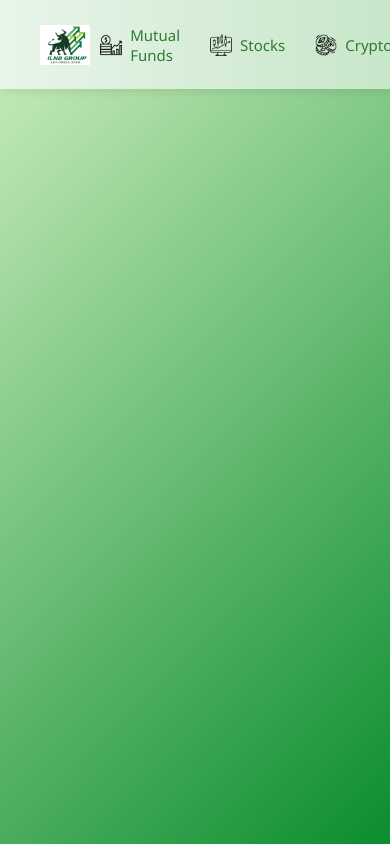
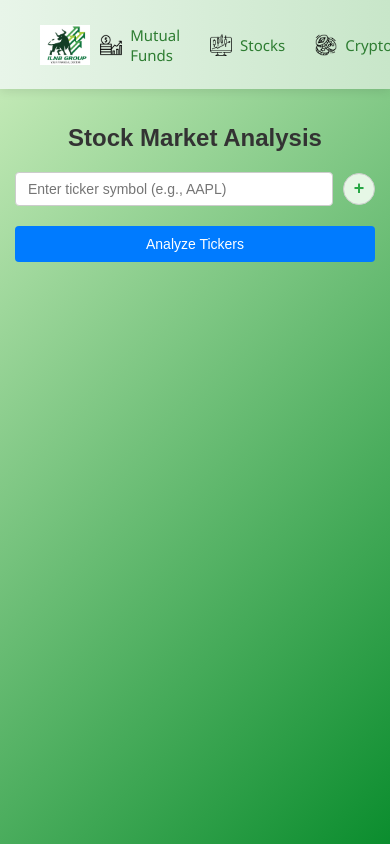
Before and after one commit to namish18/hackfestYantram, a React (Create React App) app in the folder trading-app/: page /tickeranalysis in a window 390 px wide. Built offline with nearby package versions, Linux system fonts and the light colour scheme.

Commit message:
ML Model integrated with frontend

```diff
--- a/trading-app/src/App.js
+++ b/trading-app/src/App.js
@@ -8,7 +8,7 @@ import CryptoExplorer from './components/CryptoExplorer';
 import StockAnalyzer from "./components/StockAnalyzer";
 import MarketStackData from "./components/MarketStackData";
 import AngelOneDashBoard from "./components/AngelOneDashBoard";
-
+import TickerAnalysis from "./components/TickerAnalysis";
 
 const AppWrapper = () => {
   const location = useLocation();
@@ -18,12 +18,13 @@ const AppWrapper = () => {
     <>
       {!hideHeaderOn.includes(location.pathname) && <Header />}
       <Routes>
-        <Route path="/" element={<SignForm />} />
+        <Route path="/" element={<SignForm/>} />
         <Route path="/mutualfund" element={<MutualFundExplorer />} />
         <Route path="/crypto" element={<CryptoExplorer />} />
         <Route path="/stock" element={<StockAnalyzer />} />
         <Route path="/marketstack" element={<MarketStackData />} />
         <Route path="/angelone" element={<AngelOneDashBoard />} />
+        <Route path="/tickeranalysis" element={<TickerAnalysis />} />
       </Routes>
     </>
   );
--- /dev/null
+++ b/trading-app/src/components/TickerAnalysis.css
@@ -0,0 +1,183 @@
+/* TickerAnalysis.css */
+.ticker-analysis-container {
+    max-width: 800px;
+    margin: 0 auto;
+    padding: 20px;
+    font-family: Arial, sans-serif;
+  }
+
+  h2 {
+    color: #333;
+    margin-bottom: 20px;
+    text-align: center;
+  }
+
+  .ticker-form {
+    margin-bottom: 30px;
+  }
+
+  .inputs-container {
+    margin-bottom: 20px;
+  }
+
+  .input-group {
+    display: flex;
+    align-items: center;
+    margin-bottom: 10px;
+  }
+
+  .ticker-input {
+    flex: 1;
+    padding: 10px 15px;
+    font-size: 16px;
+    border: 1px solid #ccc;
+    border-radius: 4px;
+    margin-right: 10px;
+  }
+
+  .add-button,
+  .remove-button {
+    width: 36px;
+    height: 36px;
+    display: flex;
+    align-items: center;
+    justify-content: center;
+    font-size: 20px;
+    font-weight: bold;
+    background-color: #f0f0f0;
+    border: 1px solid #ccc;
+    border-radius: 50%;
+    cursor: pointer;
+    transition: background-color 0.3s, color 0.3s;
+  }
+
+  .add-button {
+    background-color: #e6f7e6;
+    color: #28a745;
+  }
+
+  .add-button:hover {
+    background-color: #d4f5d4;
+  }
+
+  .remove-button {
+    background-color: #f7e6e6;
+    color: #dc3545;
+  }
+
+  .remove-button:hover {
+    background-color: #f5d4d4;
+  }
+
+  .submit-button {
+    width: 100%;
+    padding: 12px;
+    font-size: 16px;
+    background-color: #007bff;
+    color: white;
+    border: none;
+    border-radius: 4px;
+    cursor: pointer;
+    transition: background-color 0.3s;
+  }
+
+  .submit-button:hover {
+    background-color: #0069d9;
+  }
+
+  .submit-button:disabled {
+    background-color: #6c757d;
+    cursor: not-allowed;
+  }
+
+  .error-message {
+    padding: 10px 15px;
+    background-color: #f8d7da;
+    color: #721c24;
+    border: 1px solid #f5c6cb;
+    border-radius: 4px;
+    margin-bottom: 20px;
+  }
+
+  .loading-indicator {
+    text-align: center;
+    padding: 20px;
+    color: #6c757d;
+  }
+
+  .results-container {
+    background-color: #f8f9fa;
+    border: 1px solid #e9ecef;
+    border-radius: 4px;
+    padding: 20px;
+  }
+
+  .results-container h3 {
+    margin-top: 0;
+    color: #343a40;
+    margin-bottom: 15px;
+  }
+
+  .results-output {
+    background-color: #f5f5f5;
+    padding: 15px;
+    border-radius: 4px;
+    overflow-x: auto;
+    white-space: pre-wrap;
+    font-family: monospace;
+    font-size: 14px;
+  }
+
+  .results-json {
+    display: grid;
+    grid-gap: 15px;
+  }
+
+  .result-item {
+    background-color: white;
+    border: 1px solid #ddd;
+    border-radius: 4px;
+    padding: 15px;
+    box-shadow: 0 1px 3px rgba(0, 0, 0, 0.1);
+  }
+
+  .result-item h4 {
+    margin-top: 0;
+    margin-bottom: 10px;
+    color: #007bff;
+    border-bottom: 1px solid #eee;
+    padding-bottom: 5px;
+  }
+
+  .result-item pre {
+    background-color: #f5f5f5;
+    padding: 10px;
+    border-radius: 4px;
+    overflow-x: auto;
+    margin: 0;
+    font-family: monospace;
+    font-size: 14px;
+  }
+
+  @media (max-width: 768px) {
+    .ticker-analysis-container {
+      padding: 15px;
+    }
+
+    .ticker-input {
+      padding: 8px 12px;
+      font-size: 14px;
+    }
+
+    .add-button,
+    .remove-button {
+      width: 32px;
+      height: 32px;
+      font-size: 18px;
+    }
+
+    .submit-button {
+      padding: 10px;
+      font-size: 14px;
+    }
+  }
--- /dev/null
+++ b/trading-app/src/components/TickerAnalysis.js
@@ -0,0 +1,169 @@
+import React, { useState } from 'react';
+import './TickerAnalysis.css';
+
+const TickerAnalysis = () => {
+  // State for ticker inputs and results
+  const [tickerInputs, setTickerInputs] = useState(['']);
+  const [isLoading, setIsLoading] = useState(false);
+  const [results, setResults] = useState(null);
+  const [error, setError] = useState(null);
+
+  // Add a new input field
+  const addInputField = () => {
+    setTickerInputs([...tickerInputs, '']);
+  };
+
+  // Update an input field value
+  const handleInputChange = (index, value) => {
+    const newInputs = [...tickerInputs];
+    newInputs[index] = value;
+    setTickerInputs(newInputs);
+  };
+
+  // Remove an input field
+  const removeInputField = (index) => {
+    if (tickerInputs.length > 1) {
+      const newInputs = [...tickerInputs];
+      newInputs.splice(index, 1);
+      setTickerInputs(newInputs);
+    }
+  };
+
+  // Handle form submission
+  const handleSubmit = async (e) => {
+    e.preventDefault();
+    setIsLoading(true);
+    setError(null);
+
+    // Filter out empty ticker inputs
+    const tickers = tickerInputs.filter(ticker => ticker.trim() !== '');
+
+    if (tickers.length === 0) {
+      setError('Please enter at least one ticker symbol');
+      setIsLoading(false);
+      return;
+    }
+
+    try {
+      const response = await fetch('http://localhost:5000/api/model/analyze', {
+        method: 'POST',
+        headers: {
+          'Content-Type': 'application/json',
+        },
+        body: JSON.stringify({ tickers }),
+      });
+
+      const data = await response.json();
+
+      if (!data.success) {
+        throw new Error(data.message || 'Analysis failed');
+      }
+
+      setResults(data.data);
+    } catch (err) {
+      setError(err.message || 'Failed to perform analysis');
+    } finally {
+      setIsLoading(false);
+    }
+  };
+
+  // Render the results
+  const renderResults = () => {
+    if (!results) return null;
+
+    // If results.output exists, it's a string output
+    if (results.output) {
+      return (
+        <div className="results-container">
+          <h3>Analysis Results</h3>
+          <pre className="results-output">{results.output}</pre>
+        </div>
+      );
+    }
+
+    // Otherwise, render the JSON result in a structured way
+    return (
+      <div className="results-container">
+        <h3>Analysis Results</h3>
+        <div className="results-json">
+          {Object.entries(results).map(([key, value]) => (
+            <div key={key} className="result-item">
+              <h4>{key}</h4>
+              {typeof value === 'object' ? (
+                <pre>{JSON.stringify(value, null, 2)}</pre>
+              ) : (
+                <p>{value}</p>
+              )}
+            </div>
+          ))}
+        </div>
+      </div>
+    );
+  };
+
+  return (
+    <div className="ticker-analysis-container">
+      <h2>Stock Market Analysis</h2>
+
+      <form onSubmit={handleSubmit} className="ticker-form">
+        <div className="inputs-container">
+          {tickerInputs.map((ticker, index) => (
+            <div key={index} className="input-group">
+              <input
+                type="text"
+                value={ticker}
+                onChange={(e) => handleInputChange(index, e.target.value)}
+                placeholder="Enter ticker symbol (e.g., AAPL)"
+                className="ticker-input"
+              />
+
+              {index === tickerInputs.length - 1 ? (
+                <button
+                  type="button"
+                  className="add-button"
+                  onClick={addInputField}
+                  aria-label="Add ticker"
+                >
+                  +
+                </button>
+              ) : (
+                <button
+                  type="button"
+                  className="remove-button"
+                  onClick={() => removeInputField(index)}
+                  aria-label="Remove ticker"
+                >
+                  −
+                </button>
+              )}
+            </div>
+          ))}
+        </div>
+
+        <button
+          type="submit"
+          className="submit-button"
+          disabled={isLoading}
+        >
+          {isLoading ? 'Analyzing...' : 'Analyze Tickers'}
+        </button>
+      </form>
+
+      {error && (
+        <div className="error-message">
+          <p>{error}</p>
+        </div>
+      )}
+
+      {isLoading && (
+        <div className="loading-indicator">
+          <p>Processing your request...</p>
+        </div>
+      )}
+
+      {renderResults()}
+    </div>
+  );
+};
+
+export default TickerAnalysis;
```
